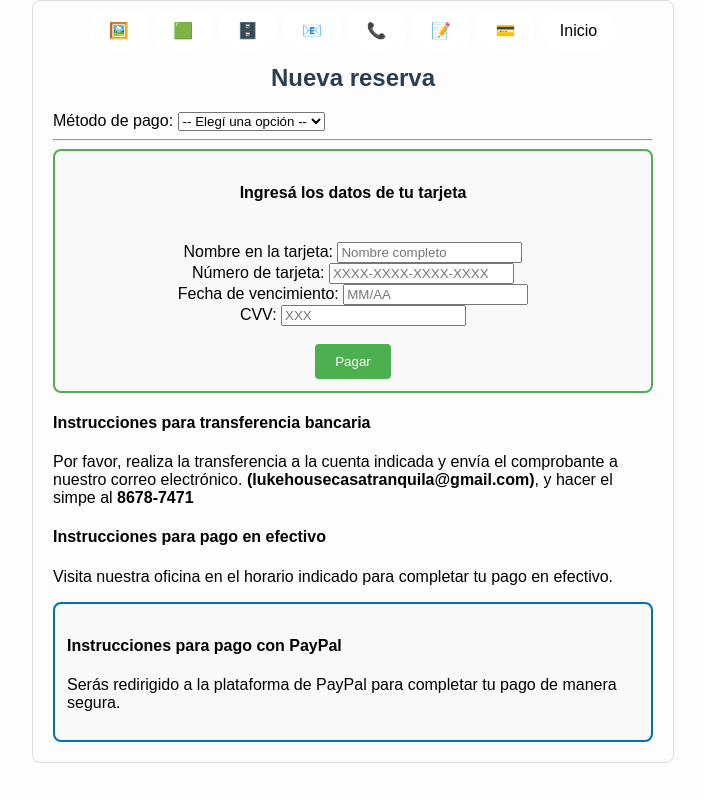
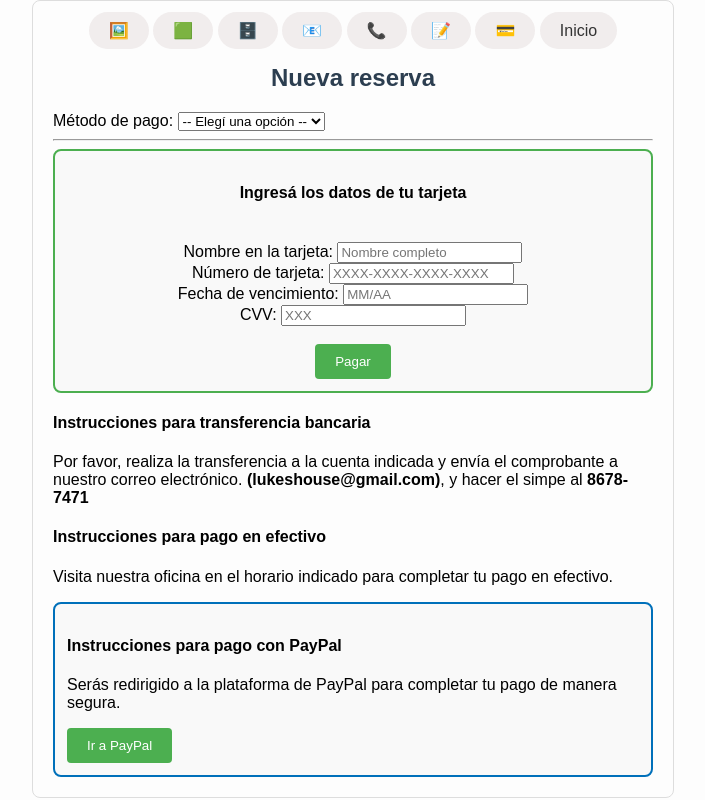
Before and after one commit to Lucas3545/Proyecto, a PHP site: page /Seleccion_de_metodo_de_pago.html in a window 1280 px wide. Shown: the whole page, without its empty margins (287-992 px from the left). Run offline with PHP 8.4, Linux system fonts and the light colour scheme.

Commit message:
correccion de estilos de metodos de pago

```diff
--- a/PHP/procesar_tarjeta.php
+++ b/PHP/procesar_tarjeta.php
@@ -26,7 +26,6 @@ try {
     $red_de_pago = isset($_POST['red_de_pago']) ? $conn->real_escape_string($_POST['red_de_pago']) : '';
     $email_usuario = isset($_POST['email_usuario']) ? $conn->real_escape_string($_POST['email_usuario']) : '';
 
-    // Validar formato de tarjeta (básico)
     if (!preg_match('/^[0-9]{13,19}$/', $numero)) {
         echo json_encode(["mensaje" => "Número de tarjeta inválido"]);
         die();
--- a/Seleccion_de_metodo_de_pago.html
+++ b/Seleccion_de_metodo_de_pago.html
@@ -4,8 +4,8 @@
 <head>
     <meta charset="UTF-8">
     <meta name="viewport" content="width=device-width, initial-scale=1.0">
+    <link rel="icon" type="image/x-icon" href="./img/logo de luke's huse casa tranquila.webp">
     <link rel="stylesheet" href="./css/Seleccion_de_metodo_de_pago.css">
-    <link rel="icon" type="image/x-icon" href="./img/logo de luke's huse casa tranquila.webp">
     <title>Metodo de Pago</title>
 </head>
 
@@ -49,7 +49,7 @@
     <div id="blkTransferencia" class="panel oculto">
         <h4>Transferencia bancaria</h4>
         <ul>
-            <li>Banco: CR–123456–001</li>
+            <li>Banco: CR-123456-001</li>
             <li>Adjuntar comprobante.</li>
             <li>Acreditación 24–48 h.</li>
         </ul>
@@ -95,7 +95,7 @@
     <div class="panel_interectivo_transferencia" id="blkTransferencia">
         <h4>Instrucciones para transferencia bancaria</h4>
         <p>Por favor, realiza la transferencia a la cuenta indicada y envía el comprobante a nuestro correo
-            electrónico.<strong> (lukehousecasatranquila@gmail.com)</strong>, y hacer el simpe al
+            electrónico.<strong> (lukeshouse@gmail.com)</strong>, y hacer el simpe al
             <strong>8678-7471</strong></p>
     </div>
 
@@ -107,6 +107,10 @@
     <div class="panel_interectivo_paypal" id="blkPaypal">
         <h4>Instrucciones para pago con PayPal</h4>
         <p>Serás redirigido a la plataforma de PayPal para completar tu pago de manera segura.</p>
+            <button onclick="window.location.href='https://www.paypal.com/cr/home';">
+                Ir a PayPal
+            </button>
+
     </div>
     <script src="./js/Seleccion_de_metodo_de_pago.js"></script>
 </body>
--- a/css/Seleccion_de_metodo_de_pago.css
+++ b/css/Seleccion_de_metodo_de_pago.css
@@ -1,3 +1,9 @@
+:root {
+    --text-dark: #333333;
+    --primary-blue: #007bff;
+    --white: #ffffff;
+}
+
         .oculto { display: none; }
         .panel  { padding: 10px; border: 1px solid #ddd; border-radius: 6px; margin-top: 8px; }
 
@@ -67,7 +73,7 @@ button:hover {
 }
 .nav-item {
     padding: 10px 20px;
-    background: rgba(255, 255, 255, 0.9);
+    background: rgba(240, 236, 236, 0.9);
     border-radius: 25px;
     color: var(--text-dark);
     text-decoration: none;
```
